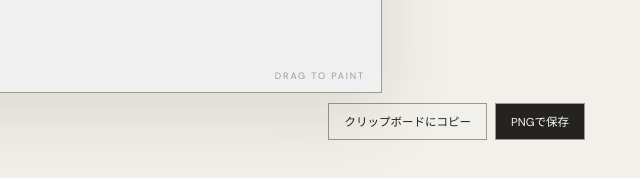
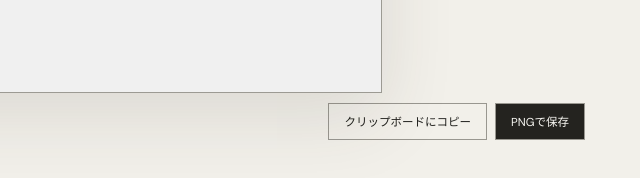
Before and after one commit to JADENgygo/200-whites-paint, a website built with Vite: page index.html in a window 1280 px wide. Shown: the part 612-790 px from the top of the page, 555-1195 px from the left. Built offline with nearby package versions, Linux system fonts and the light colour scheme.

Commit message:
キャンバスの操作ヒントを削除

```diff
--- a/src/main.ts
+++ b/src/main.ts
@@ -62,7 +62,6 @@ app.innerHTML = `
       </div>
       <div class="canvas-frame">
         <canvas id="paint-canvas" width="1600" height="900" aria-label="描画キャンバス"></canvas>
-        <p class="canvas-hint">DRAG TO PAINT</p>
       </div>
       <div class="actions">
         <div class="history-actions">
--- a/src/style.css
+++ b/src/style.css
@@ -316,17 +316,6 @@ canvas {
   touch-action: none;
 }
 
-.canvas-hint {
-  position: absolute;
-  right: 16px;
-  bottom: 10px;
-  margin: 0;
-  color: rgb(40 40 36 / 42%);
-  font-size: 0.58rem;
-  letter-spacing: 0.2em;
-  pointer-events: none;
-}
-
 .actions {
   display: flex;
   justify-content: space-between;
```
